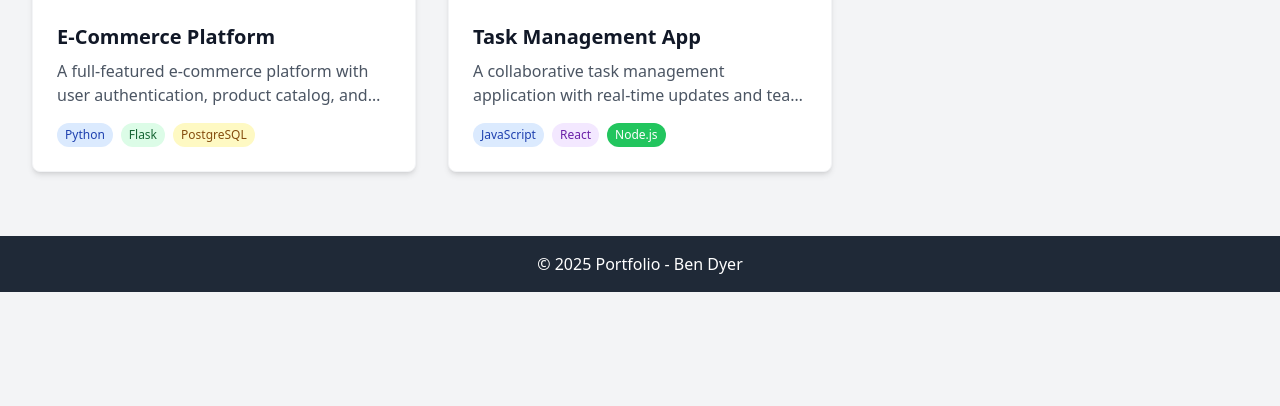
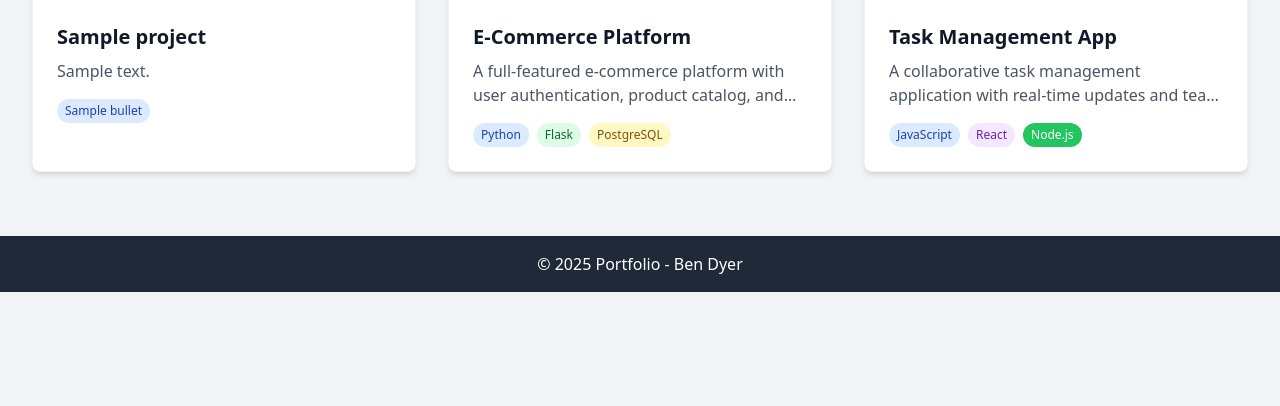
Before and after one commit to b5050d/portfolio, a Flask app: template templates/projects.html in a window 1280 px wide. Shown: the part 394-800 px from the top of the page. Run offline with Flask 3, Linux system fonts and the light colour scheme; the template is opened without the code that fills it: most values are stand-ins (such as "Sample title", 1, 10 or a date in 2020); grey boxes marked "Sample" are stand-in pictures; some libraries are stand-ins or nearby versions.

Commit message:
ok working cards loaded in from the my_projects list, still need to create the pages for those projects

```diff
--- a/app.py
+++ b/app.py
@@ -4,7 +4,7 @@ app = Flask(__name__)
 from home_objects import educations
 from skills import skill_categories
 from work_experiences import work_experiences
-from projects import projects
+from projects import my_projects
 
 @app.route('/')
 def home():
@@ -17,14 +17,13 @@ def home():
 
 @app.route('/projects')
 def projects():
-    return render_template('projects.html', projects=projects)
+    return render_template('projects.html', projects=my_projects)
     # return "Hello World"
-
 
 @app.route('/project/<int:project_id>')
 def project_page(project_id):
     project = projects[project_id - 1]
-    return render_template('project_page.html', project=project)
+    return render_template('project_page.html')
 
 if __name__ == '__main__':
     app.run(debug=True)
--- a/projects.py
+++ b/projects.py
@@ -1,17 +1,19 @@
 
 
 class Project:
-    def __init__(self, name: str, description: str, bullets: list = [], image_path: str = ""):
+    def __init__(self, id: int, name: str, description: str, bullets: list = [], image_path: str = ""):
+        self.id = id
         self.name = name
         self.description = description
         self.bullets = bullets
         self.image_path = image_path
 
 
-projects = []
+my_projects = []
 
-projects.append(
+my_projects.append(
     Project(
+        id = 0,
         name="Sim Racing Pedals",
         description="I created 3D printed sim-racing pedals",
         bullets=[
--- a/templates/projects.html
+++ b/templates/projects.html
@@ -5,6 +5,31 @@
     <h1 class="text-4xl font-bold text-gray-900 mb-8 text-center">My Projects</h1>
 
     <div class="grid grid-cols-1 md:grid-cols-2 lg:grid-cols-3 gap-8">
+        {% for project in projects %}
+        <a href="{{ url_for('project_page', project_id=project.id) }}" class="group block bg-white rounded-lg overflow-hidden shadow-md hover:shadow-xl transition-shadow duration-300 border border-gray-100">
+            <div class="relative h-48 overflow-hidden">
+                <img src="{{ url_for('static', filename=project.image_path) }}"
+                     alt="{{ project.name }}"
+                     class="w-full h-full object-cover transform group-hover:scale-105 transition-transform duration-300">
+                <div class="absolute inset-0 bg-gradient-to-t from-black/60 to-transparent"></div>
+            </div>
+            <div class="p-6">
+                <h3 class="text-xl font-bold text-gray-900 mb-2 group-hover:text-blue-600 transition-colors">
+                    {{ project.name }}
+                </h3>
+                <p class="text-gray-600 mb-4 line-clamp-2">
+                    {{ project.description }}
+                </p>
+                <div class="flex flex-wrap gap-2">
+                    {% for bullet in project.bullets %}
+                    <span class="px-2 py-1 bg-blue-100 text-blue-800 text-xs font-medium rounded-full">{{ bullet }}</span>
+                    {% endfor %}
+                </div>
+            </div>
+        </a>
+
+
+        {% endfor %}
         <!-- Project Card 1 -->
         <a href="{{ url_for('project_page', project_id=1) }}" class="group block bg-white rounded-lg overflow-hidden shadow-md hover:shadow-xl transition-shadow duration-300 border border-gray-100">
             <div class="relative h-48 overflow-hidden">
```
